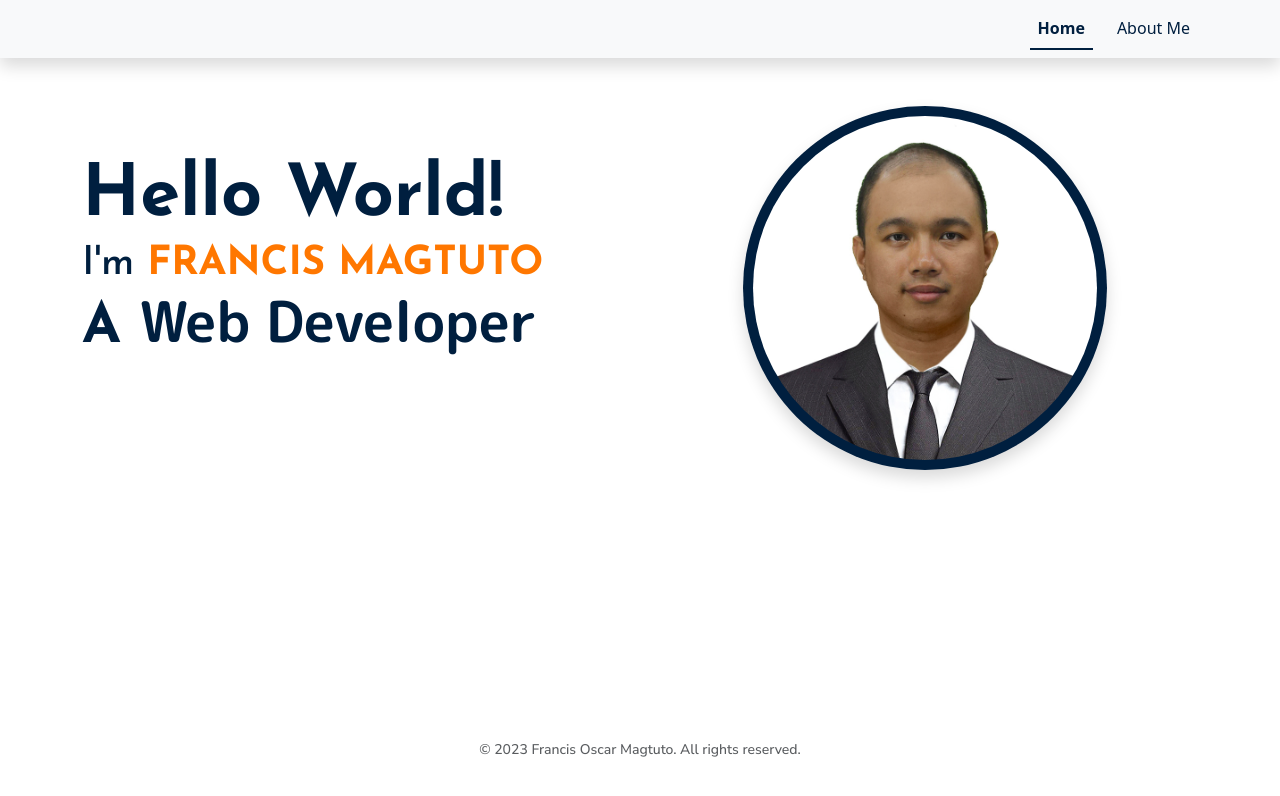
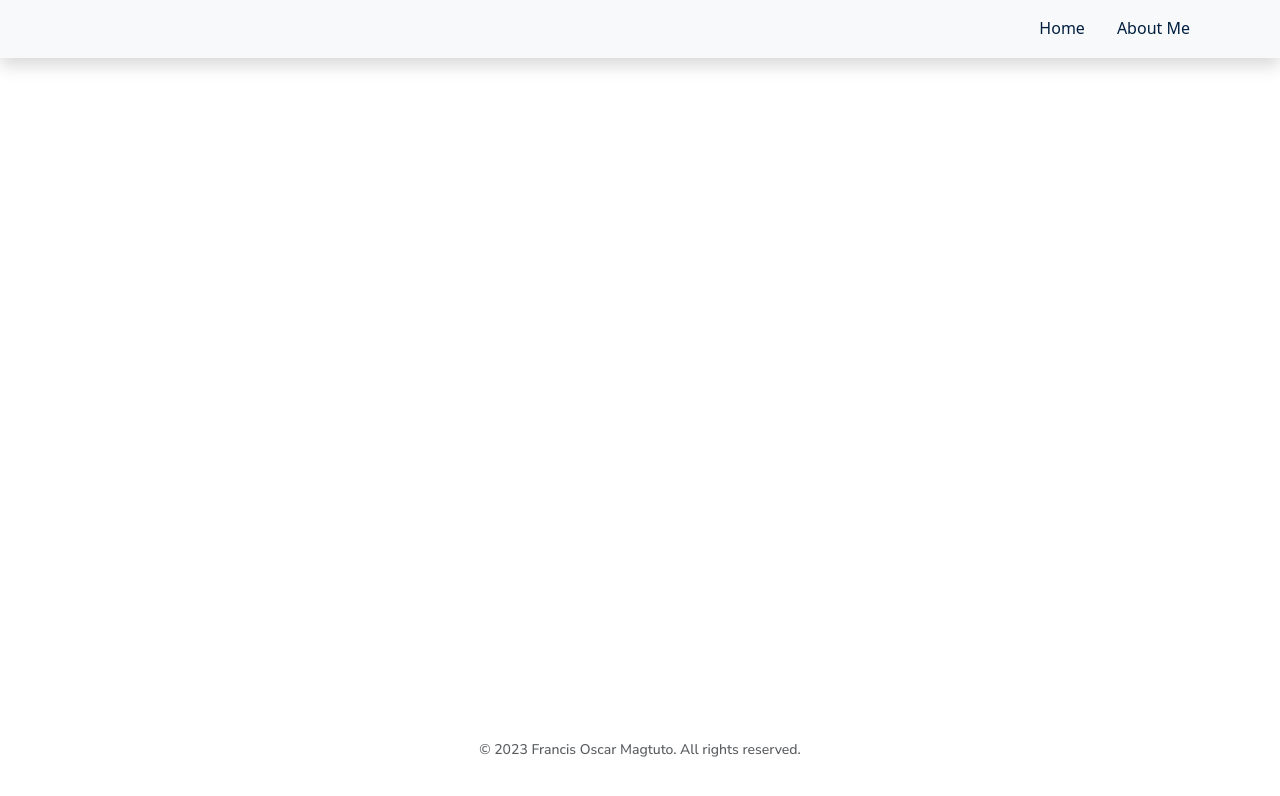
Before and after one commit to kingfrancis03/myportfolio, a React (Create React App) app: page / in a window 1280 px wide. Shown: the top 796 px of the page. Built offline with nearby package versions, Linux system fonts and the light colour scheme.

Commit message:
Update routes

```diff
--- a/src/App.tsx
+++ b/src/App.tsx
@@ -15,8 +15,8 @@ class App extends Component {
           <NavBar />
           <div>
             <Routes>
-              <Route path="/" element={ <Home />} />
-              <Route path="/about" element={ <About />} />
+              <Route path="/myportfolio" element={ <Home />} />
+              <Route path="/myportfolio/about" element={ <About />} />
             </Routes>
           </div>
           <Footer />
--- a/src/components/navbar/Navbar.tsx
+++ b/src/components/navbar/Navbar.tsx
@@ -24,10 +24,10 @@ class NavBar extends Component<{}, NavBarState> {
         <Navbar.Toggle aria-controls="basic-navbar-nav" />
         <Navbar.Collapse id="basic-navbar-nav">
             <Nav variant="underline" className="ms-auto">
-            <Nav.Link as={NavLink} to="/" className="nav-link">
+            <Nav.Link as={NavLink} to="/myportfolio" className="nav-link">
                 Home
             </Nav.Link>
-            <Nav.Link as={NavLink} to="/about" className="nav-link">
+            <Nav.Link as={NavLink} to="/myportfolio/about" className="nav-link">
                 About Me
             </Nav.Link>
             </Nav>
```
